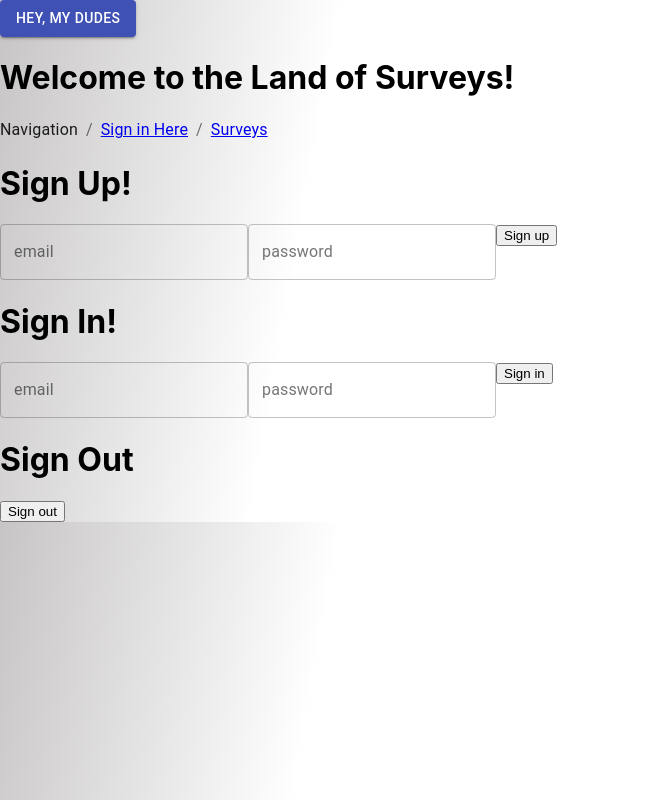
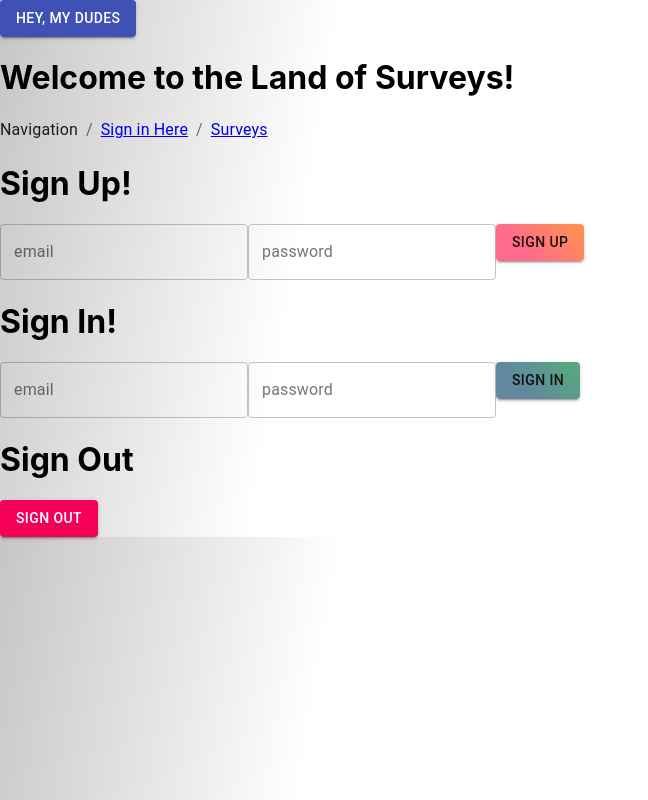
Before and after one commit to GarrettBrown-dev/react-firebase, a React (Create React App) app: page /Signin in a window 1280 px wide. Shown: the whole page, without its empty margins (0-648 px from the left). Built offline with nearby package versions, Linux system fonts and the light colour scheme; no server answers; the database is empty; what @react-firebase/auth would draw is missing.

Commit message:
update button style
Co-authored-by: Patrick Osten <patrickosten040@gmail.com>
Co-authored-by: Garrett Brown <gman9mm@live.com>
Co-authored-by: Cory Nordenbrock <cordenbrock@gmail.com>

```diff
--- a/src/components/Signin.js
+++ b/src/components/Signin.js
@@ -1,7 +1,7 @@
 import React from 'react';
 import firebase from "firebase/app";
-import TextField from '@material-ui/core/TextField';
-
+import {TextField, Button} from '@material-ui/core';
+// import { useState } from 'react';
 
 function Signin() {
   function doSignUp(event) {
@@ -32,8 +32,17 @@ function Signin() {
       console.log(error.message);
     });
   }
-
-
+  const signUpStyle = { // CSS Object. different syntax from plain CSS. add as style={whateverStyle}
+    background: 'linear-gradient(45deg, #FE6B8B 30%, #FF8E53 90%)'
+  }
+  const signInStyle = {
+    background: 'linear-gradient(45deg, #61889e 30%, #59a680 90%)'
+  }
+  // let [style, setStyle] = useState(signUpStyle);
+  // function applyHoverStyle() {
+  //   return signInStyle;
+  // }
+  // onMouseEnter={applyHoverStyle}
 
   return (
     <>
@@ -47,7 +56,7 @@ function Signin() {
           type='password'
           name='password'
           placeholder='Password' />
-        <button type='submit'>Sign up</button>
+        <Button  variant="contained" style={signUpStyle}  id="signUp" type='submit'>Sign up</Button>
       </form>
       <h1>Sign In!</h1>
       <form onSubmit={doSignIn}>
@@ -59,13 +68,13 @@ function Signin() {
           type='password'
           name='signinPassword'
           placeholder='Password' />
-        <button type='submit'>Sign in</button>
+        <Button variant="contained" style={signInStyle} id="signOut" type='submit'>Sign in</Button>
       </form>
       <h1>Sign Out</h1>
-      <button onClick={doSignOut}>Sign out</button>
+      <Button variant="contained" color="secondary" onClick={doSignOut}>Sign out</Button>
 
     </>
   );
-}
+  }
 
 export default Signin;
```
